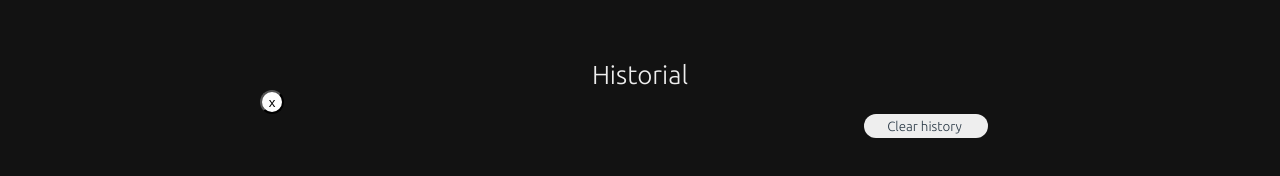
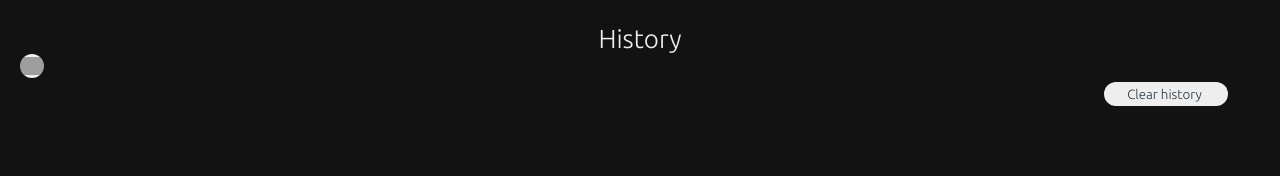
Before and after one commit to MariaBracho/Calculator-app, a website with bundled scripts: page calculator/index.html in a window 1280 px wide. Both pictures are taken after a click on the button 270 px from the left and 80 px from the top of the page. Built offline with nearby package versions, Linux system fonts and the light colour scheme; grey boxes are pictures that could not be loaded; a web font is replaced by a local one.

Commit message:
fixing bug

```diff
--- a/UI/render.css
+++ b/UI/render.css
@@ -63,6 +63,7 @@
     height: 40px;
     cursor: pointer;
     filter: invert(30%);
+    margin-right: 22px;
 }
 
 .historybutton {
@@ -96,7 +97,6 @@
     cursor: pointer;
     position: relative;
     font-family: 'Ubuntu', sans-serif;
-    ;
 }
 
 .calculator_input {
@@ -235,43 +235,42 @@
     width: 100%;
 }
 
-.history,
-.hidehistory,
-.title .historybutton_clear_container,
-.HistoryTitle {
-    position: relative;
-}
-
 .menuHistory {
     width: 100%;
-    height: 100vh;
+    height: auto;
+    min-height: 100%;
     background-color: var(--primaryColor);
-    position: absolute;
     display: none;
+    padding: 24px 0;
 }
 
 .buttonClose {
+    border: none;
+    outline: none;
     height: 24px;
     width: 24px;
-    background-color: white;
     border-radius: 50%;
     cursor: pointer;
     margin-left: 20px;
+    background-image: url(https://cdn-icons-png.flaticon.com/512/58/58253.png);
+    background-position: center;
+    background-repeat: no-repeat;
+    background-size: contain;
 }
 
 .result_container {
     display: grid;
     place-items: center;
     grid-template-columns: repeat(2, auto);
-    line-height: 2;
+    line-height: 3;
     text-align: center;
 }
 
 .result {
     color: var(--White);
     font-size: 24px;
-    line-height: 3;
     font-family: 'Ubuntu', sans-serif;
+    width: 174px;
 }
 
 .HistoryTitle {
@@ -286,6 +285,12 @@
     font-family: 'Ubuntu', sans-serif;
 }
 
+span {
+    overflow-wrap: break-word;
+    display: block;
+    line-height: 1;
+}
+
 @media(min-width: 768px) {
     .sub_root {
         padding: 0 40px
@@ -295,6 +300,9 @@
     }
     .title_text {
         font-size: 22px;
+    }
+    .result {
+        width: 100%;
     }
 }
 
--- a/UI/render.js
+++ b/UI/render.js
@@ -22,6 +22,15 @@ export class Render {
         return this.hide = false
     }
 
+    renderMenuView() {
+        document.getElementById("menuHistory").innerHTML = `
+
+        <div class="historyTile" id="historyTile"></div>
+        <div class="history" id="history">
+
+        </div>
+        `
+    }
 
 
     renderInput() {
@@ -33,13 +42,10 @@ export class Render {
 
 
         <div class="title">
-        <p class="title_text">Calculadora</p>
+        <p class="title_text">Calculator</p>
         </div>
 
-        <div class="hidehistory" id="hidehistory"></div>
-       <div class="history" id="history">
 
-       </div>
        <div class="menubutton">
        <button class="historybutton ${this.hide ? 'displaynone' : 'buttonver'}" type="button"  id="historybutton" value=""></button>
        </div>
@@ -117,9 +123,9 @@ export class Render {
 
         document.getElementById("history").innerHTML += `
                <div class="result_container">
-               <p class="result"> Operacion: ${newOperacion}  </p>
+               <p class="result"> Operation: <span>${newOperacion}</span> </p>
 
-               <p class="result"> Resultado: "${newResultado}"</p>
+               <p class="result"> Result: <span> "${newResultado } "</span></p>
 
                </div>
         `
@@ -128,10 +134,10 @@ export class Render {
     hideResults() {
         document.getElementById("history").innerHTML = ``
     }
-    renderButton() {
-        document.getElementById("hidehistory").innerHTML = `
-        <div class="HistoryTitle"> <p class="HistoryTitle_text"> Historial</p>  </div>
-           <input type="button" value="x" class="buttonClose" id="hidehistory-button">
+    renderHistoryTitle() {
+        document.getElementById("historyTile").innerHTML = `
+        <div class="HistoryTitle"> <p class="HistoryTitle_text"> History</p>  </div>
+           <button  class="buttonClose" id="hidehistory-button">  </button>
            <div class="historybutton_clear_container">
 
            <input class="historybutton_clear" type="button" id="historybutton-clear" value="Clear history ">
@@ -142,10 +148,5 @@ export class Render {
         `
     }
 
-    hideHistory() {
-        document.getElementById("history").innerHTML = ``
-        document.getElementById("hidehistory").innerHTML = ``
-    }
-
 
 }
--- a/calculator/index.js
+++ b/calculator/index.js
@@ -117,10 +117,11 @@ const showHistory = () => {
     }
     onSubmitResultisTrue()
 
-    render.renderButton()
+    render.renderMenuView()
+    render.renderHistoryTitle()
 
     document.getElementById("menuHistory").style.cssText = `display:block`
-    document.getElementById("buttondelete").style.cssText = `display:none`
+    document.getElementById("sub_root").style.cssText = `display:none`
 
     document.getElementById("hidehistory-button").addEventListener("click", hiddeHistory)
     document.getElementById("historybutton-clear").addEventListener("click", () => {
@@ -147,9 +148,8 @@ export const historyfilter = (history = calculator.history) => {
     }
 }
 const hiddeHistory = () => {
-    render.hideHistory()
-    document.getElementById("buttondelete").style.cssText = `display:block;`
     document.getElementById("menuHistory").style.cssText = `display:none`
+    document.getElementById("sub_root").style.cssText = `display:block`
 
 }
 
@@ -185,11 +185,6 @@ document.getElementById("reset").addEventListener("click", () => {
     document.getElementById("valor").value = ""
 })
 
-
-document.getElementById("historybutton").addEventListener("click", () => {
-    render.menuhistory()
-})
-
 document.getElementById("buttondelete").addEventListener("click", () => {
     console.log("funciona")
 
```
